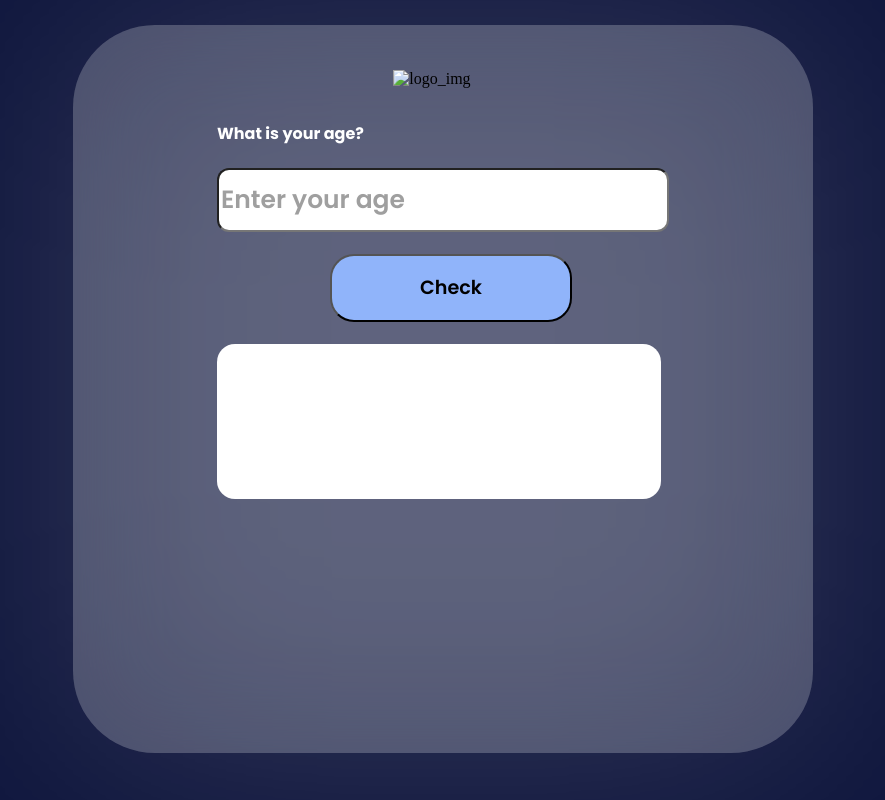
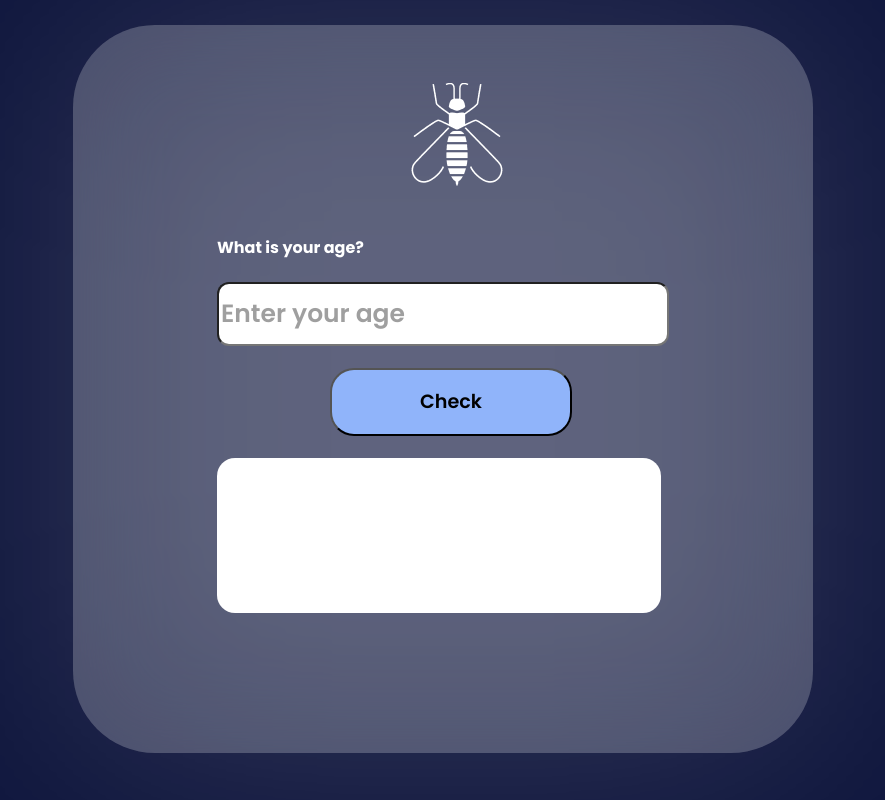
Before and after one commit to Khala-b/Driving-age-indicator, a plain HTML site: page index.html in a window 1280 px wide. Shown: the whole page, without its empty margins (197-1082 px from the left). Drawn offline with Linux system fonts and the light colour scheme.

Commit message:
Update index.html

```diff
--- a/index.html
+++ b/index.html
@@ -9,7 +9,7 @@
         <div class="glass"></div>
         <div class="glass-container">
                 <div>
-                    <img src="assets/tech-bee-white.png" alt="logo_img">
+                    <img src="tech-bee-white.png" alt="logo_img">
                     <form>
                     <h4 class="qution">What is your age?</h4>
                     <input type="text" id="age_container" placeholder="Enter your age">
```
